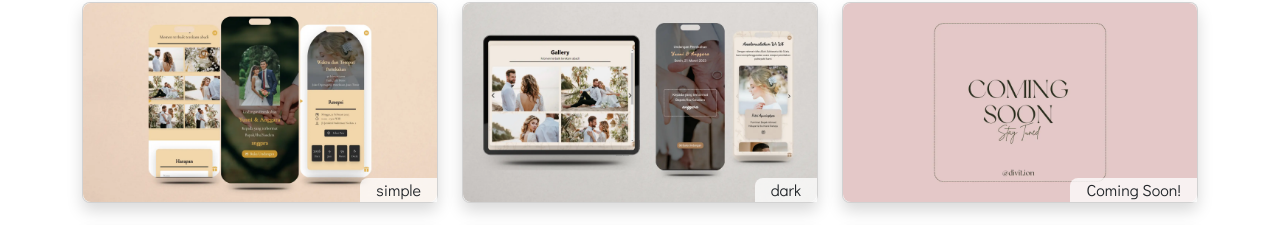
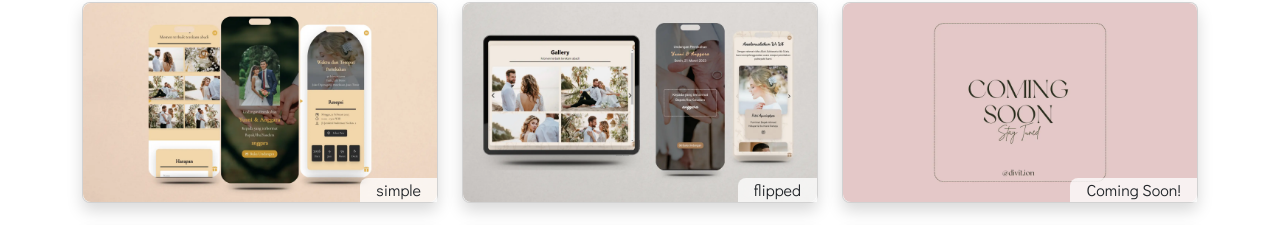
Before and after one commit to kiwi-ui/divition-profile, a React (Vite) app: page / in a window 1280 px wide. Shown: the part 930-1155 px from the top of the page. Built offline with nearby package versions, Linux system fonts and the light colour scheme.

Commit message:
rename the category of diviiton 2

```diff
--- a/src/data/data.ts
+++ b/src/data/data.ts
@@ -24,7 +24,7 @@ export const AllItmes: FlippedItemType[] = [
     },
     {
         'id': 2,
-        'title': 'dark',
+        'title': 'flipped',
         'link': 'http://divition2.vercel.app/yourcustomname',
         'image': img2,
         // 'type': 'Eksklusif'
```
